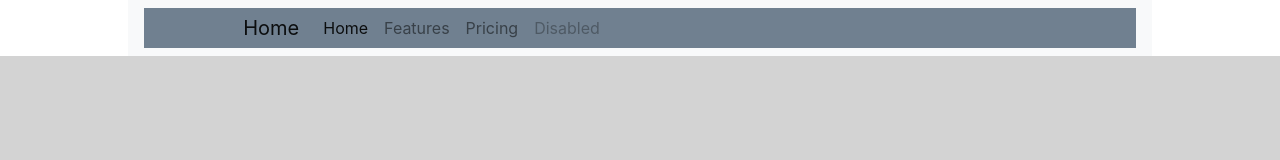
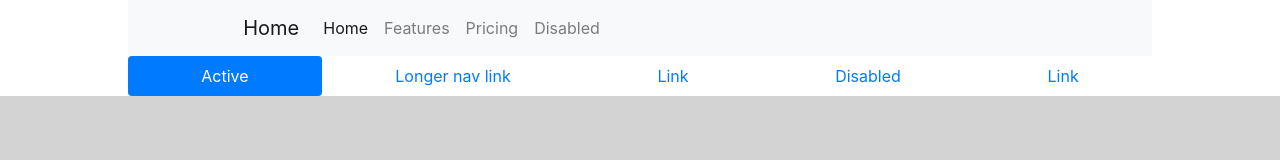
Before and after one commit to es372/history_of_internet, a plain HTML site: page docs/index.html in a window 1280 px wide. Drawn offline with nearby package versions, Linux system fonts and the light colour scheme.

Commit message:
Task: Second Navbar and Fix CSS error

```diff
--- a/docs/index.html
+++ b/docs/index.html
@@ -4,7 +4,7 @@
     <meta charset="UTF-8">
     <title>History of the Internet</title>
     <link rel="stylesheet" href="https://stackpath.bootstrapcdn.com/bootstrap/4.3.1/css/bootstrap.min.css" integrity="sha384-ggOyR0iXCbMQv3Xipma34MD+dH/1fQ784/j6cY/iJTQUOhcWr7x9JvoRxT2MZw1T" crossorigin="anonymous">
-    <link rel="stylesheet" href="style.css">
+    <link rel="stylesheet" href="stylesheet.css">
 </head>
 <body>
     <div>
@@ -18,9 +18,18 @@
                     <a class="nav-item nav-link active" href="#">Home <span class="sr-only">(current)</span></a>
                     <a class="nav-item nav-link" href="#">Features</a>
                     <a class="nav-item nav-link" href="#">Pricing</a>
-                    <a class="nav-item nav-link disabled" href="#" tabindex="-1" aria-disabled="true">Disabled</a>
+                    <a class="nav-item nav-link" href="#" tabindex="-1" aria-disabled="true">Disabled</a>
                 </div>
             </div>
+        </nav>
+    </div>
+    <div>
+        <nav class="nav nav-pills flex-column flex-sm-row">
+            <a class="flex-sm-fill text-sm-center nav-link active" href="#">Active</a>
+            <a class="flex-sm-fill text-sm-center nav-link" href="#">Longer nav link</a>
+            <a class="flex-sm-fill text-sm-center nav-link" href="#">Link</a>
+            <a class="flex-sm-fill text-sm-center nav-link" href="#" tabindex="-1" aria-disabled="true">Disabled</a>
+            <a class="flex-sm-fill text-sm-center nav-link" href="#">Link</a>
         </nav>
     </div>
 
--- a/docs/style.css
+++ /dev/null
@@ -1,9 +0,0 @@
-html {
-    background-color: lightgray; <
-}
-
-div {
-    margin: auto;
-    width: 80%;
-    background-color: slategray;
-}
--- /dev/null
+++ b/docs/stylesheet.css
@@ -0,0 +1,9 @@
+html {
+    background-color: lightgray;
+}
+
+div {
+    margin: auto;
+    width: 80%;
+    padding: 0;
+}
```
